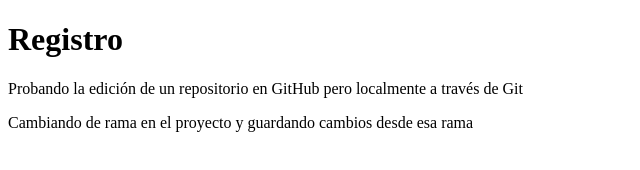
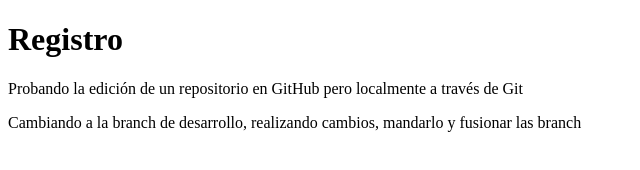
Before and after one commit to marlenerv/sistema-de-registro, a plain HTML site: page contacto.html in a window 1280 px wide. Shown: the whole page, without its empty margins (0-640 px from the left). Drawn offline with Linux system fonts and the light colour scheme.

Commit message:
Fusion de branch

```diff
--- a/contacto.html
+++ b/contacto.html
@@ -9,7 +9,7 @@
     <h1>Registro</h1>
     <div>
         <p>Probando la edición de un repositorio en GitHub pero localmente a través de Git</p>
-        <p>Cambiando de rama en el proyecto y guardando cambios desde esa rama</p>
+        <p>Cambiando a la branch de desarrollo, realizando cambios, mandarlo y fusionar las branch</p>
     </div>
 </body>
 </html>
```
